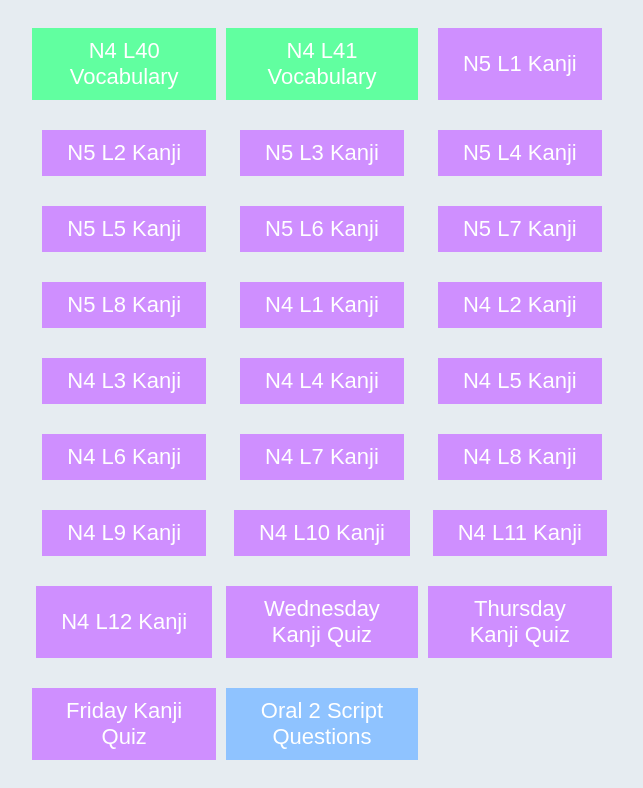
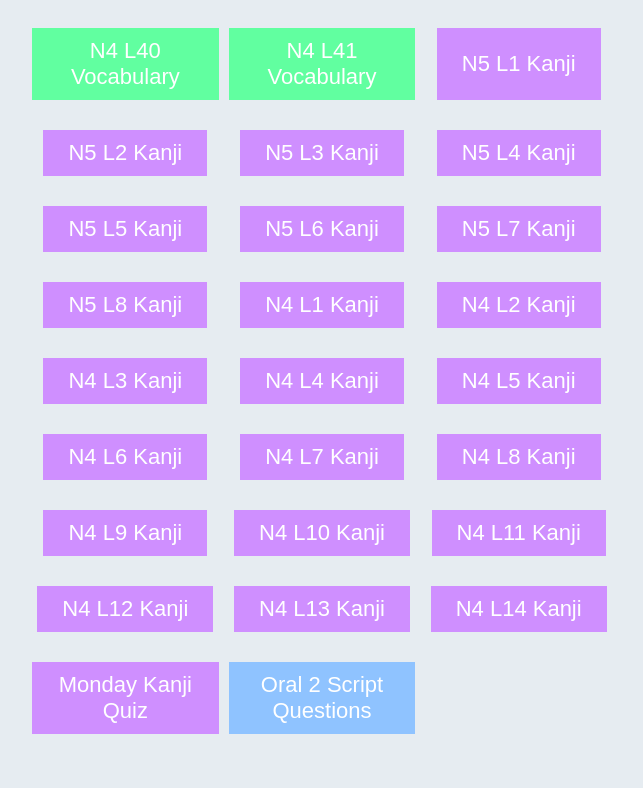
Before and after one commit to sameonseth/nihongo-reviewer, a Vue app: page / in a window 1280 px wide. Shown: the part 1569-2357 px from the top of the page, without its empty margins (318-961 px from the left). After the commit the page ends 2331 px from the top, so only its background shows below. Built offline with nearby package versions, Linux system fonts and the light colour scheme.

Commit message:
modified quizzes

```diff
--- a/src/assets/N4KanjiQuizzes.json
+++ b/src/assets/N4KanjiQuizzes.json
@@ -377,9 +377,7 @@
         { "question": "両親", "answer": "りょうしん", "english_answer": "parents" },
         { "question": "両方", "answer": "りょうほう", "english_answer": "both" },
         { "question": "両手", "answer": "りょうて", "english_answer": "both hands" },
-        { "question": "両替え", "answer": "りょうがえ", "english_answer": "money exchange" }
-    ],
-    "WednesdayKQuiz": [
+        { "question": "両替え", "answer": "りょうがえ", "english_answer": "money exchange" },
         { "question": "兄", "answer": "あに", "english_answer": "one's elder brother" },
         { "question": "お兄さん", "answer": "おにいさん", "english_answer": "elder brother" },
         { "question": "弟", "answer": "おとうと", "english_answer": "one's younger brother" },
@@ -388,16 +386,16 @@
         { "question": "お姉さん", "answer": "おねえさん", "english_answer": "elder sister" },
         { "question": "妹", "answer": "いもうと", "english_answer": "one's younger sister" },
         { "question": "姉妹", "answer": "しまい", "english_answer": "sisters" },
-        { "question": "姉妹都市", "answer": "しまいとし", "english_answer": "sister city" },
+        { "question": "姉妹都市", "answer": "しまいとし", "english_answer": "sister city" }
+    ],
+    "N4L13KQuiz": [
         { "question": "生活", "answer": "せいかつ", "english_answer": "living" },
         { "question": "活動", "answer": "かつどう", "english_answer": "activity" },
         { "question": "活発な", "answer": "かっぱつな", "english_answer": "active" },
         { "question": "回す", "answer": "まわす", "english_answer": "to turn" },
         { "question": "一回", "answer": "いっかい", "english_answer": "once" },
         { "question": "前回", "answer": "ぜんかい", "english_answer": "the last time" },
-        { "question": "回転ずし", "answer": "かいてんずし", "english_answer": "coveyor-belt sushi" }
-    ],
-    "ThursdayKQuiz": [
+        { "question": "回転ずし", "answer": "かいてんずし", "english_answer": "coveyor-belt sushi" },
         { "question": "主人", "answer": "しゅじん", "english_answer": "husband" },
         { "question": "主食", "answer": "しゅしょく", "english_answer": "staple food" },
         { "question": "主な", "answer": "おもな", "english_answer": "main" },
@@ -421,15 +419,15 @@
         { "question": "服", "answer": "ふく", "english_answer": "clothes" },
         { "question": "洋服", "answer": "ようふく", "english_answer": "Western clothing" },
         { "question": "和服", "answer": "わふく", "english_answer": "Japanese clothing" },
-        { "question": "制服", "answer": "せいふく", "english_answer": "uniform" }
-    ],
-    "FridayKQuiz": [
+        { "question": "制服", "answer": "せいふく", "english_answer": "uniform" },
         { "question": "犬", "answer": "いぬ", "english_answer": "dog" },
         { "question": "子犬", "answer": "こいぬ", "english_answer": "puppy" },
         { "question": "日本犬", "answer": "にほんけん", "english_answer": "Japanese dog" },
         { "question": "同じ", "answer": "おなじ", "english_answer": "same" },
         { "question": "同時に", "answer": "どうじに", "english_answer": "at the same time" },
-        { "question": "同級生", "answer": "どうきゅうせい", "english_answer": "classmate" },
+        { "question": "同級生", "answer": "どうきゅうせい", "english_answer": "classmate" }
+    ],
+    "N4L14KQuiz": [
         { "question": "米", "answer": "こめ", "english_answer": "rice" },
         { "question": "米国", "answer": "べいこく", "english_answer": "U.S.A" },
         { "question": "白米", "answer": "はくまい", "english_answer": "polished rice" },
@@ -446,7 +444,7 @@
         { "question": "肉屋", "answer": "にくや", "english_answer": "butcher" },
         { "question": "筋肉", "answer": "きんにく", "english_answer": "muscle" }
     ],
-    "NextWeekKQuiz": [
+    "MondayKQuiz": [
         { "question": "鳥", "answer": "とり", "english_answer": "bird" },
         { "question": "小鳥", "answer": "ことり", "english_answer": "little bird" },
         { "question": "白鳥", "answer": "はくちょう", "english_answer": "swan" },
--- a/src/components/MenuVue.vue
+++ b/src/components/MenuVue.vue
@@ -436,23 +436,23 @@
       <button
         type="button"
         class="kanji-option"
-        @click.prevent="setQuiz('WednesdayKQuiz')"
+        @click.prevent="setQuiz('N4L13KQuiz')"
       >
-        Wednesday Kanji Quiz
+        N4 L13 Kanji
       </button>
       <button
         type="button"
         class="kanji-option"
-        @click.prevent="setQuiz('ThursdayKQuiz')"
+        @click.prevent="setQuiz('N4L14KQuiz')"
       >
-        Thursday Kanji Quiz
+        N4 L14 Kanji
       </button>
       <button
         type="button"
         class="kanji-option"
-        @click.prevent="setQuiz('FridayKQuiz')"
+        @click.prevent="setQuiz('MondayKQuiz')"
       >
-        Friday Kanji Quiz
+        Monday Kanji Quiz
       </button>
       <button
         type="button"
```
